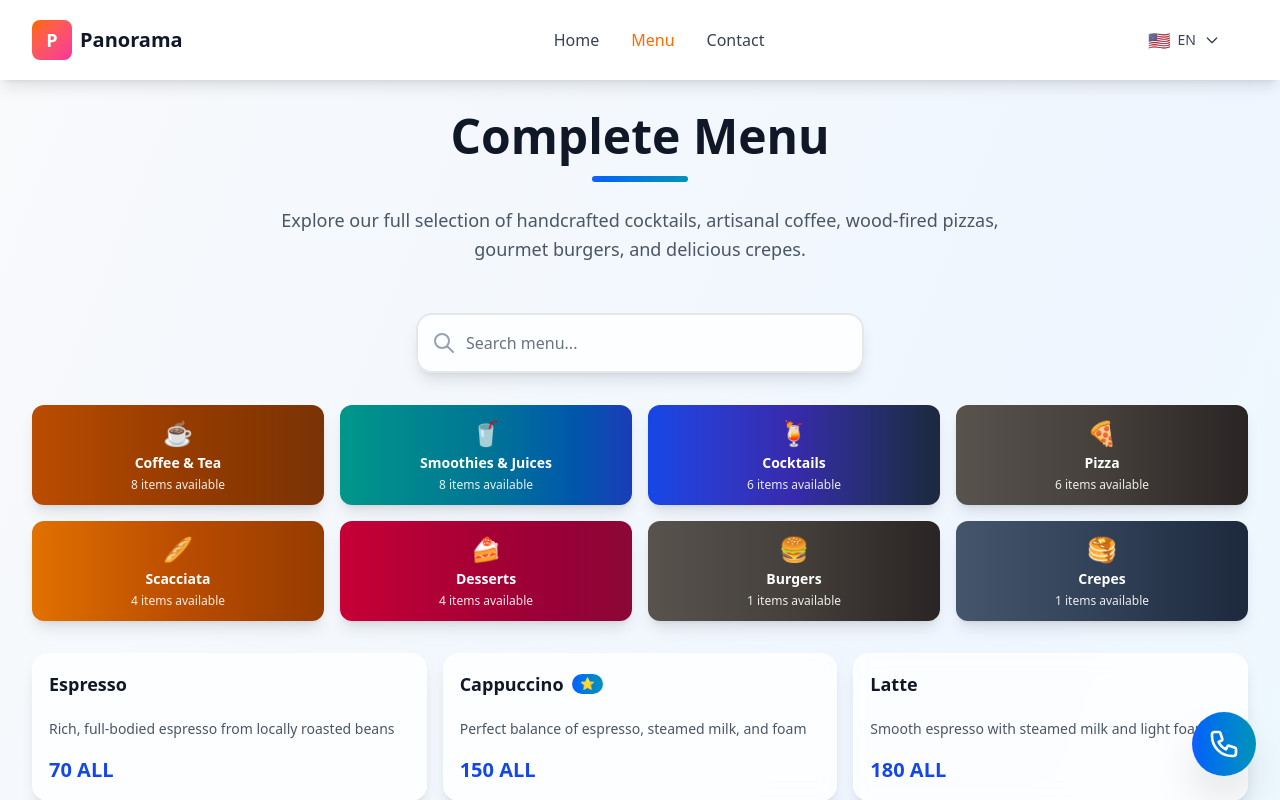
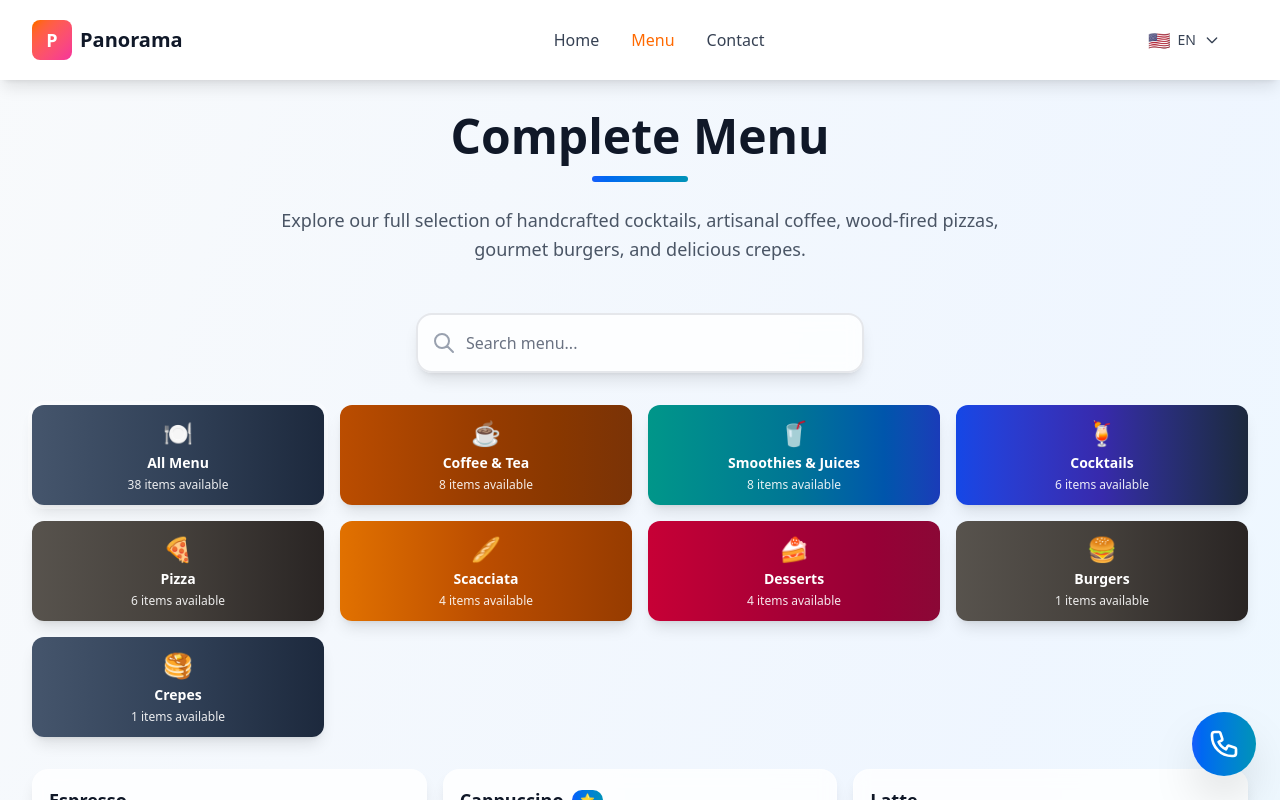
Before and after one commit to juxhinxhihani/panorama-rooftop, a Next.js app: page /menu in a window 1280 px wide. Shown: the top 800 px of the page. Built offline with nearby package versions, Linux system fonts and the light colour scheme.

Commit message:
Add All Menu Card

```diff
--- a/src/screens/FullMenuScreen.tsx
+++ b/src/screens/FullMenuScreen.tsx
@@ -402,6 +402,20 @@ export default function FullMenuScreen() {
 
         {/* Category Cards - Always Visible */}
         <div className="grid grid-cols-2 sm:grid-cols-3 md:grid-cols-4 gap-4 mb-8">
+          {/* All Menu Card */}
+          <button
+            onClick={() => setActiveCategory('all')}
+            className={`bg-gradient-to-r from-slate-600 via-slate-700 to-slate-800 rounded-xl p-3 text-white shadow-lg hover:shadow-xl transform hover:scale-105 transition-all duration-300 ${
+              activeCategory === 'all' ? 'ring-4 ring-white/30' : ''
+            }`}
+          >
+            <div className="text-center">
+              <span className="text-2xl block mb-1">🍽️</span>
+              <h3 className="text-sm font-bold mb-1">All Menu</h3>
+              <p className="text-white/90 text-xs">{allItems.length} items available</p>
+            </div>
+          </button>
+
           {menuCategories.slice(1).map((category) => (
             <button
               key={category.id}
```
